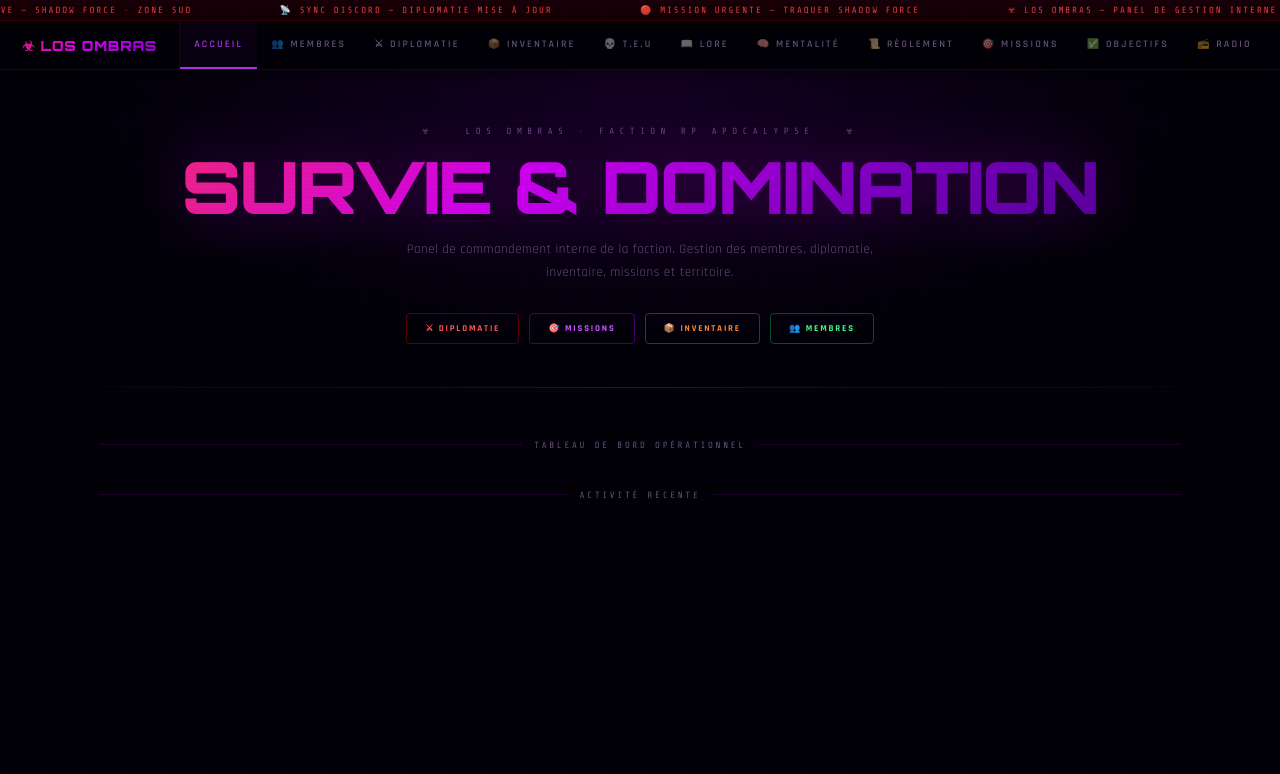
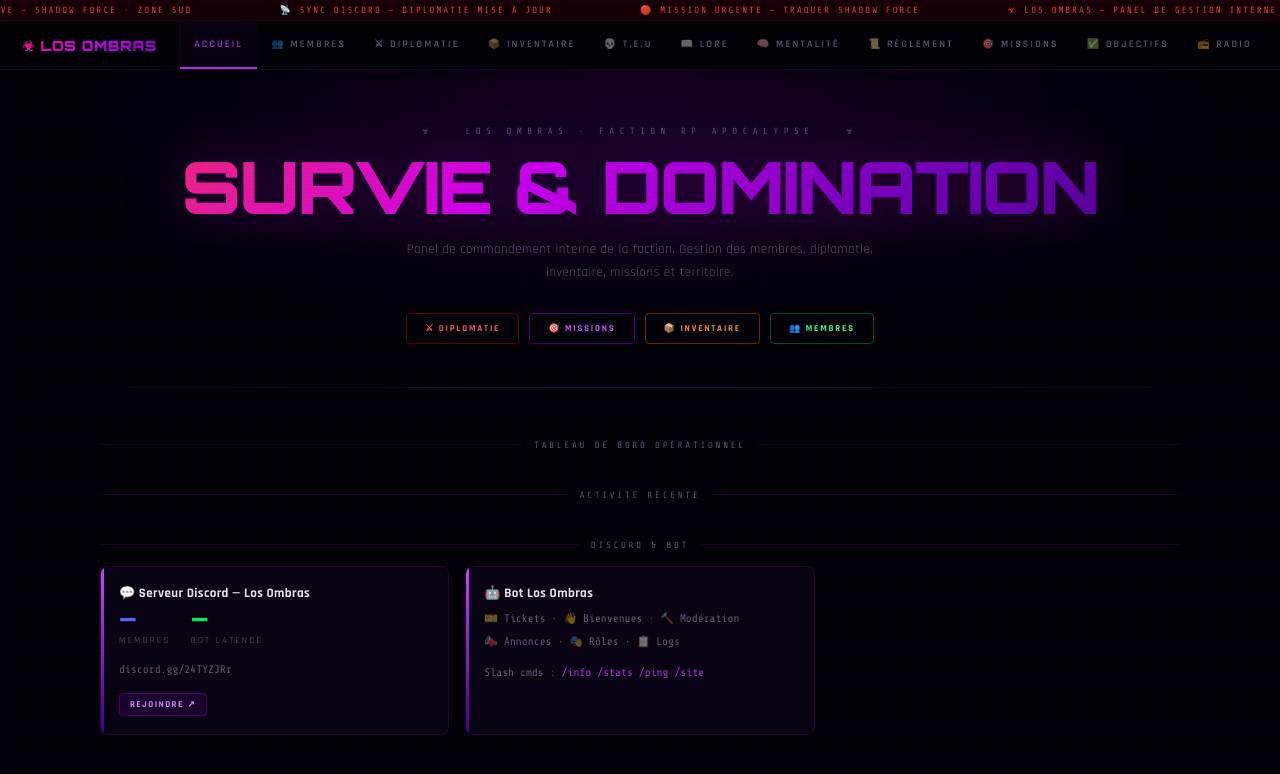
Before and after one commit to zeylia696-debug/losombras-rp, a plain HTML site: page index.html in a window 1280 px wide. Drawn offline with nearby package versions, Linux system fonts and the light colour scheme; no server answers.

Commit message:
sync: boutons sync Discord diplomatie/missions/objectifs/radio

```diff
--- a/index.html
+++ b/index.html
@@ -323,6 +323,29 @@ select.fi option{background:#080216}
 
     <div class="section-divider">Activité récente</div>
     <div class="g2" id="home-recent"></div>
+
+    <div class="section-divider">Discord & Bot</div>
+    <div class="g2" style="margin-bottom:8px">
+      <div class="card cv" id="discord-stat-card" onclick="window.open('https://discord.gg/24TYZJRr','_blank')" style="cursor:pointer">
+        <div class="ct">💬 Serveur Discord — Los Ombras</div>
+        <div class="cb">
+          <div style="display:flex;gap:20px;margin-bottom:10px;flex-wrap:wrap">
+            <div><div class="stat-num" style="font-size:22px;color:#5865F2" id="discord-members">—</div><div class="stat-lbl">Membres</div></div>
+            <div><div class="stat-num" style="font-size:22px;color:#00ee55" id="discord-latency">—</div><div class="stat-lbl">Bot latence</div></div>
+          </div>
+          <span style="font-size:11px;font-family:var(--mono);color:var(--m)">discord.gg/24TYZJRr</span>
+        </div>
+        <div class="ca"><span class="btn be">Rejoindre ↗</span></div>
+      </div>
+      <div class="card cv" style="cursor:default">
+        <div class="ct">🤖 Bot Los Ombras</div>
+        <div class="cb" style="font-family:var(--mono);font-size:11px;line-height:2.1">
+          <div>🎫 Tickets · 👋 Bienvenues · 🔨 Modération</div>
+          <div>📣 Annonces · 🎭 Rôles · 📋 Logs</div>
+          <div style="margin-top:8px">Slash cmds : <span style="color:var(--vh)">/info /stats /ping /site</span></div>
+        </div>
+      </div>
+    </div>
   </div>
 </div>
 
@@ -1280,51 +1303,82 @@ const DF2=[{id:1,name:"Oryon",s:"neutre",n:"",rv:false,tr:false,tg:[]},{id:2,nam
 let dipF='all',dipQ='';
 function dipMsg(){const l=['# DIPLOMATIE','—> Los Ombras',''];dips.forEach(f=>{let s='- ';const b=f.s==='allié'||(f.tg||[]).includes('actif');s+=b?'**'+f.name+'**':f.name;if(f.rv)s+=' —> RDV';if(f.tr)s+=' —> Traque ❌';if((f.tg||[]).includes('check')&&!f.tr)s+=' ✅';if((f.tg||[]).includes('actif')&&!f.rv&&!f.tr)s+=' 🟢';if(f.n&&!f.rv&&!f.tr)s+=' — '+f.n;l.push(s);});return l.join('\n');}
 // ═══ SYNC SITE ↔ DISCORD (via bot local) ═══
-const BOT_WH='http://localhost:8080/webhook';
-const BOT_SEC='losombras_secret_2026';
-const BOT_HDR={'Content-Type':'application/json','X-Webhook-Secret':BOT_SEC};
-const TS=()=>new Date().toLocaleTimeString('fr-FR',{hour:'2-digit',minute:'2-digit'});
-async function syncToBot(payload,statusEl){
-  if(statusEl)statusEl.textContent='Synchronisation…';
+const BOT_WH   = 'http://localhost:8080/webhook';
+const BOT_SEC  = 'losombras_secret_2026';
+const BOT_HDR  = {'Content-Type':'application/json','X-Webhook-Secret':BOT_SEC};
+const TS       = ()=>new Date().toLocaleTimeString('fr-FR',{hour:'2-digit',minute:'2-digit'});
+
+async function syncToBot(payload, statusEl){
+  if(statusEl) statusEl.textContent = 'Synchronisation…';
   try{
-    const r=await fetch(BOT_WH,{method:'POST',headers:BOT_HDR,body:JSON.stringify(payload),signal:AbortSignal.timeout(5000)});
-    const txt=r.ok?'✅ Sync Discord — '+TS():'❌ Erreur '+r.status;
-    if(statusEl)statusEl.textContent=txt;
-    toast(r.ok?'📡 Discord sync !':'Erreur '+r.status,r.ok?'ok':'er');
-    if(r.ok){try{return await r.json();}catch(e){return{};}}
+    const r = await fetch(BOT_WH,{method:'POST',headers:BOT_HDR,body:JSON.stringify(payload),signal:AbortSignal.timeout(5000)});
+    const txt = r.ok ? '✅ Sync Discord — '+TS() : '❌ Erreur '+r.status;
+    if(statusEl) statusEl.textContent = txt;
+    toast(r.ok ? '📡 Discord sync !' : 'Erreur '+r.status, r.ok?'ok':'er');
+    if(r.ok){
+      try{return await r.json();}catch(e){return {};}
+    }
   }catch(e){
-    if(statusEl)statusEl.textContent='❌ Bot hors ligne';
+    if(statusEl) statusEl.textContent = '❌ Bot hors ligne';
     toast('Bot hors ligne — lance python bot.py','er');
   }
   return null;
 }
+
 async function syncDip(){
-  const el=document.getElementById('dip-ss');
-  const factions=dips.map(f=>({name:f.name,status:f.s||'neutre',tags:f.tg||[],note:f.n||''}));
-  const cfg=await fbGet('dipcfg')||{};
-  const result=await syncToBot({type:'diplomatie',factions,message_id:cfg.dipMsgId||null},el);
-  if(result&&result.message_id){cfg.dipMsgId=result.message_id;fbSet('dipcfg',cfg);}
-}
+  const el = document.getElementById('dip-ss');
+  const factions = dips.map(f=>({
+    name:   f.name,
+    status: f.s||'neutre',
+    tags:   f.tg||[],
+    note:   f.n||''
+  }));
+  const cfg = await fbGet('dipcfg')||{};
+  const result = await syncToBot({
+    type:'diplomatie',
+    factions,
+    message_id: cfg.dipMsgId||null
+  }, el);
+  if(result && result.message_id){
+    cfg.dipMsgId = result.message_id;
+    fbSet('dipcfg', cfg);
+  }
+}
+
 async function syncMissions(){
-  const el=document.getElementById('miss-sync-status');
-  const actives=miss.filter(m=>m.status!=='terminée'&&m.status!=='échouée');
-  await syncToBot({type:'announce',title:'📋 Missions actives — Los Ombras',
-    message:actives.length?actives.map(m=>`**${m.name}** [${m.status||'active'}]${m.assignee?' → '+m.assignee:''}${m.desc?' — '+m.desc:''}`).join('\n'):'_Aucune mission active_',color:'bleu'},el);
-}
+  const el = document.getElementById('miss-sync-status');
+  const actives = miss.filter(m=>m.status!=='terminée'&&m.status!=='échouée');
+  await syncToBot({
+    type:'announce',
+    title:'📋 Missions actives — Los Ombras',
+    message: actives.length
+      ? actives.map(m=>`**${m.name}** [${m.status||'active'}]${m.assignee?' → '+m.assignee:''}${m.desc?' — '+m.desc:''}`).join('\n')
+      : '_Aucune mission active_',
+    color:'bleu'
+  }, el);
+}
+
 async function syncObjectifs(){
-  const el=document.getElementById('obj-sync-status');
-  const todo=objs.filter(o=>!o.done),done=objs.filter(o=>o.done);
-  const pct=objs.length?Math.round(done.length/objs.length*100):0;
-  let msg='';
-  if(todo.length)msg+='**À faire :**\n'+todo.map(o=>`• ${o.name}${o.urgent?' 🔴':''}`).join('\n')+'\n\n';
-  if(done.length)msg+='**Accomplis :**\n'+done.map(o=>`✅ ~~${o.name}~~`).join('\n')+'\n\n';
-  msg+='\n📊 Progression : **'+pct+'%**';
-  await syncToBot({type:'objectif',action:'update',name:'Objectifs Los Ombras',desc:msg,progress:pct},el);
-}
+  const el = document.getElementById('obj-sync-status');
+  const todo  = objs.filter(o=>!o.done);
+  const done  = objs.filter(o=>o.done);
+  const pct   = objs.length ? Math.round(done.length/objs.length*100) : 0;
+  let msg = '';
+  if(todo.length)  msg += '**À faire :**\n'+todo.map(o=>`• ${o.name}${o.urgent?' 🔴':''}`).join('\n')+'\n\n';
+  if(done.length)  msg += '**Accomplis :**\n'+done.map(o=>`✅ ~~${o.name}~~`).join('\n')+'\n\n';
+  msg += `\n📊 Progression globale : **${pct}%**`;
+  await syncToBot({type:'objectif',action:'update',name:'Objectifs Los Ombras',desc:msg,progress:pct}, el);
+}
+
 async function syncRadio(){
-  const el=document.getElementById('radio-sync-status');
-  const freqs=radios.map(r=>({name:r.name||'?',freq:r.freq||'?',desc:r.desc||'',type:r.type||'interne'}));
-  await syncToBot({type:'radio',freqs},el);
+  const el = document.getElementById('radio-sync-status');
+  const freqs = radios.map(r=>({
+    name: r.name||'?',
+    freq: r.freq||'?',
+    desc: r.desc||'',
+    type: r.type||'interne'
+  }));
+  await syncToBot({type:'radio',freqs}, el);
 }
 function setDF(f,b){dipF=f;document.querySelectorAll('#p-diplomatie .fbt').forEach(x=>x.classList.remove('on'));b.classList.add('on');renderDip();}
 function filterDip(q){dipQ=q.toLowerCase();renderDip();}
@@ -1760,7 +1814,7 @@ async function fetchBotStatus(){
   const txt=document.getElementById('bot-status-txt');
   try{
     const r=await fetch(BOT_URL,{signal:AbortSignal.timeout(3000)});
-    if(\!r.ok)throw new Error(r.status);
+    if(!r.ok)throw new Error(r.status);
     const d=await r.json();
     if(dot){dot.style.background='#00ee55';dot.style.boxShadow='0 0 8px #00ee55';}
     if(txt){txt.textContent='Bot · '+d.latency_ms+'ms';}
```
